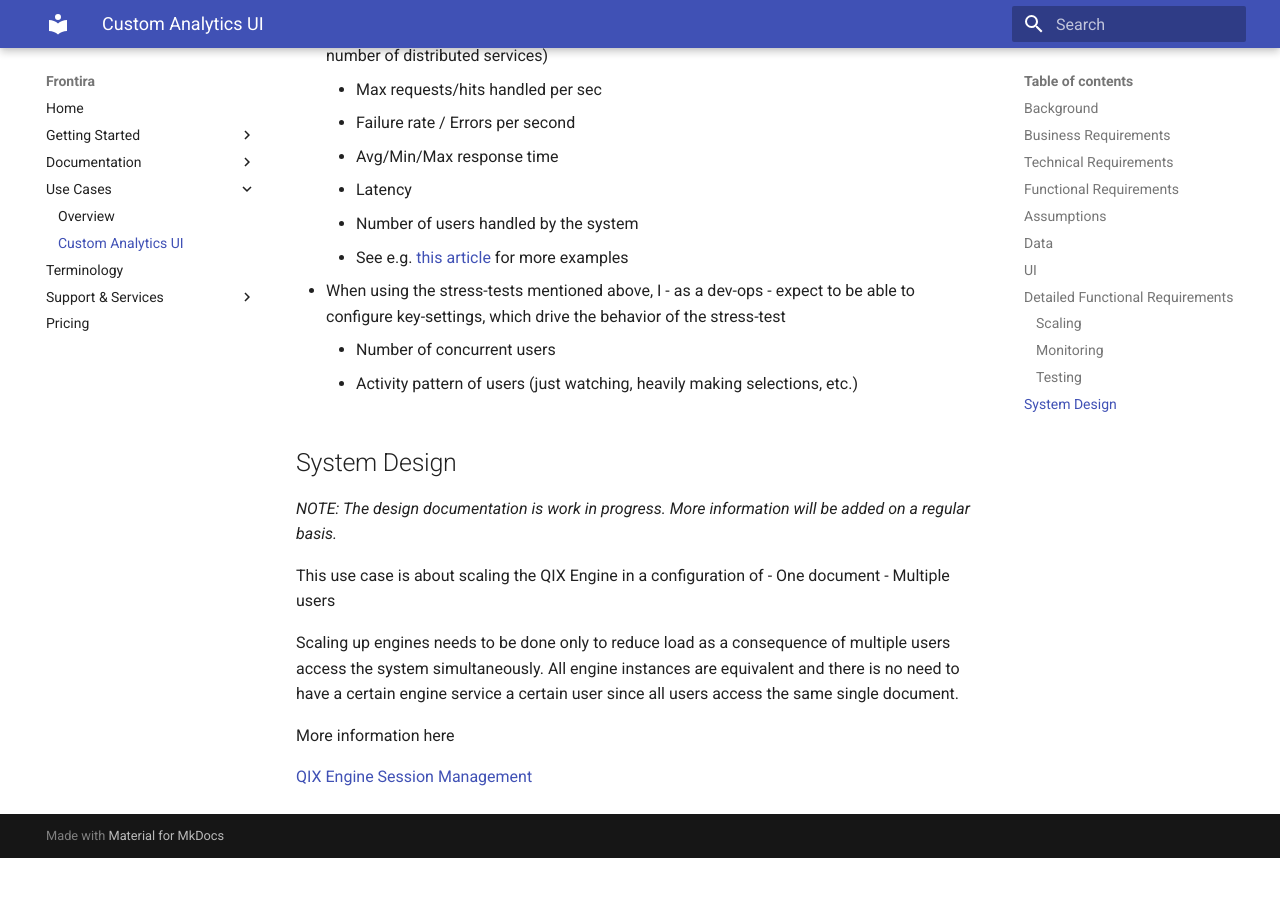
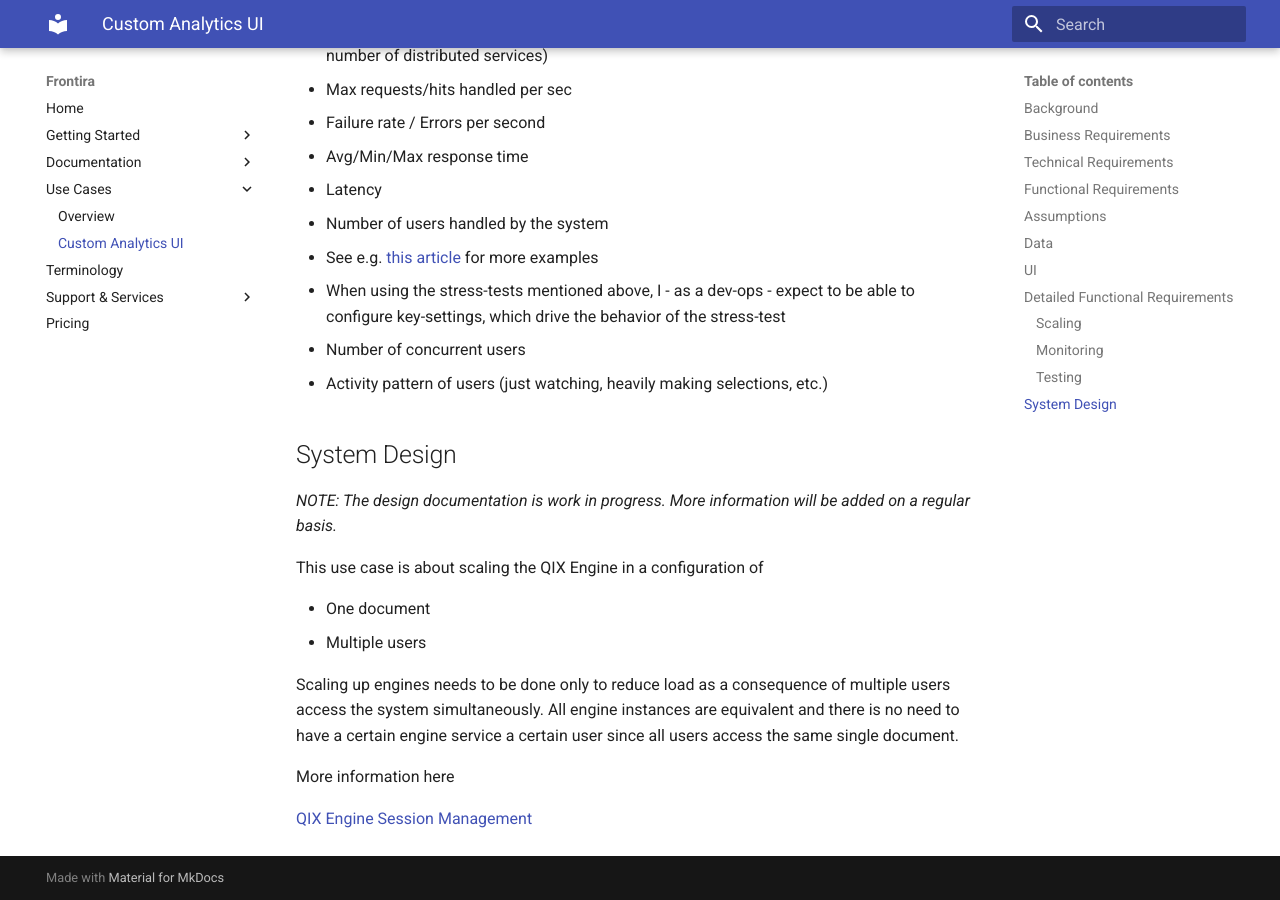
Before and after one commit to qlik-oss/core-website, an MkDocs documentation site: the page built from docs/use-cases/use-case-custom-analytics/README.md, in a window 1280 px wide and 900 px high, scrolled down 3773 px. Built offline with MkDocs 1.6.1 and Material for MkDocs 9.7.7, drawn with Linux system fonts in a browser that asks for light colours; old or Windows-style settings are respelled for this version of MkDocs; before the commit the page ends 4631 px from its top, so only the background shows below that.

```diff
--- a/docs/use-cases/use-case-custom-analytics/README.md
+++ b/docs/use-cases/use-case-custom-analytics/README.md
@@ -1,6 +1,6 @@
 # Use Case - Custom Analytics UI
 
-**WORK IN PROGRESS**
+WORK IN PROGRESS
 
 ## Background
 
@@ -10,7 +10,6 @@ A company is opening a medical data portal. This portal proposes some advanced a
 
 * The portal should be able to serve peak traffic of around 10.000 simultaneous connections with an average of 500 on the given data model.
 * The portal should run with minimal downtime, rolling updates of the web application should be possible without any downtime.
-
 
 ## Technical Requirements
 
@@ -32,7 +31,6 @@ A company is opening a medical data portal. This portal proposes some advanced a
 * The data set (no dynamic data reduction) is the same for every end-user.
 * The data reload is usually every quarter when FDA releases them.
 * A subscription model won't be implemented (rely on authentication permissions only).
-
 
 ## Data
 
@@ -59,38 +57,39 @@ The web application presents information in four main tabs focusing on:
 
 ### Scaling
 
-- While it is a basic assumption of this use-case, that scaling is done manually, I'd like to know as a developer where I could hook into the APIs to create my custom, fully automated scaling strategy.
+* While it is a basic assumption of this use-case, that scaling is done manually, I'd like to know as a developer where I could hook into the APIs to create my custom, fully automated scaling strategy.
 
 ### Monitoring
 
-- As a dev-ops I want to be able to monitor the system and find potential issues.
-- As a dev-ops I want to be able to monitor all log-files from all services/containers.
-- As a dev-ops I want to be able to analyze the number of page-hits/sessions over time.
-- As a dev-ops I want to be able to get typical web-page KPIs out of the system (page-hits, sessions, up-time, down-time, reliability, etc.)
-- As a dev-ops I want to be able to get some information from the monitoring-system about the whether I should scale up/down the system (based on the assumption mentioned above that scaling is done manually)
-- As a dev-ops I want to be able to see how the QiX Engine containers are behaving, including getting detailed log-files and error-messages
+* As a dev-ops I want to be able to monitor the system and find potential issues.
+* As a dev-ops I want to be able to monitor all log-files from all services/containers.
+* As a dev-ops I want to be able to analyze the number of page-hits/sessions over time.
+* As a dev-ops I want to be able to get typical web-page KPIs out of the system (page-hits, sessions, up-time, down-time, reliability, etc.)
+* As a dev-ops I want to be able to get some information from the monitoring-system about the whether I should scale up/down the system (based on the assumption mentioned above that scaling is done manually)
+* As a dev-ops I want to be able to see how the QiX Engine containers are behaving, including getting detailed log-files and error-messages
 
 ### Testing
 
-- As a dev-ops I expect basic e2e tests
-- As a dev-ops I expect stress-tests to find out the limits of the given setup (machines & number of distributed services)
-    - Max requests/hits handled per sec
-    - Failure rate / Errors per second
-    - Avg/Min/Max response time
-    - Latency
-    - Number of users handled by the system
-    - See e.g. [this article](https://www.blazemeter.com/blog/understanding-your-reports-part-2-kpi-correlations?utm_source=Blog&utm_medium=BM_Blog&utm_campaign=kpis-part1) for more examples
-- When using the stress-tests mentioned above, I - as a dev-ops - expect to be able to configure key-settings, which drive the behavior of the stress-test
-    - Number of concurrent users
-    - Activity pattern of users (just watching, heavily making selections, etc.)
+* As a dev-ops I expect basic e2e tests
+* As a dev-ops I expect stress-tests to find out the limits of the given setup (machines & number of distributed services)
+  * Max requests/hits handled per sec
+  * Failure rate / Errors per second
+  * Avg/Min/Max response time
+  * Latency
+  * Number of users handled by the system
+  * See e.g. [this article](https://www.blazemeter.com/blog/understanding-your-reports-part-2-kpi-correlations?utm_source=Blog&utm_medium=BM_Blog&utm_campaign=kpis-part1) for more examples
+* When using the stress-tests mentioned above, I - as a dev-ops - expect to be able to configure key-settings, which drive the behavior of the stress-test
+  * Number of concurrent users
+  * Activity pattern of users (just watching, heavily making selections, etc.)
 
 ## System Design
 
 _NOTE: The design documentation is work in progress. More information will be added on a regular basis._
 
 This use case is about scaling the QIX Engine in a configuration of
-- One document
-- Multiple users
+
+* One document
+* Multiple users
 
 Scaling up engines needs to be done only to reduce load as a consequence of multiple users access the system simultaneously. All engine instances are equivalent and there is no need to have a certain engine service a certain user since all users access the same single document.
 
```
Also changed, not shown: README.md (+14 -3 lines), docs/use-cases/common/authentication/README.md (+10 -1 lines), docs/use-cases/overview.md (+1 -1 lines), docs/use-cases/use-case-custom-analytics/system-design/session-management.md (+7 -2 lines), docs/use-cases/use-case-custom-analytics/ui/README.md (+1 -3 lines).
